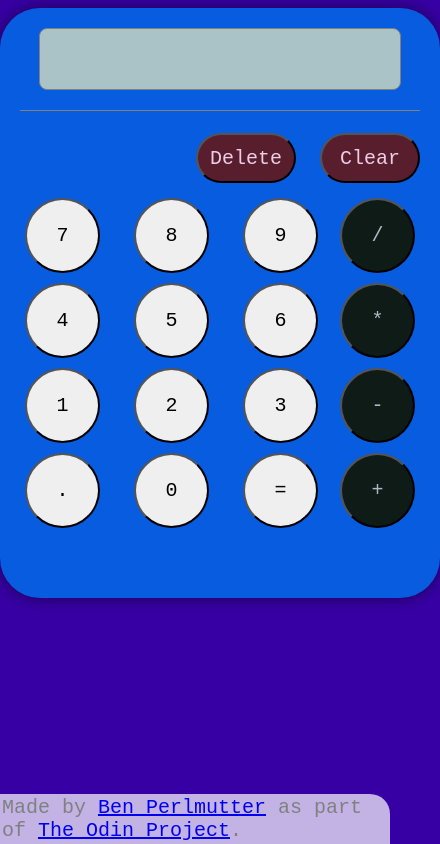
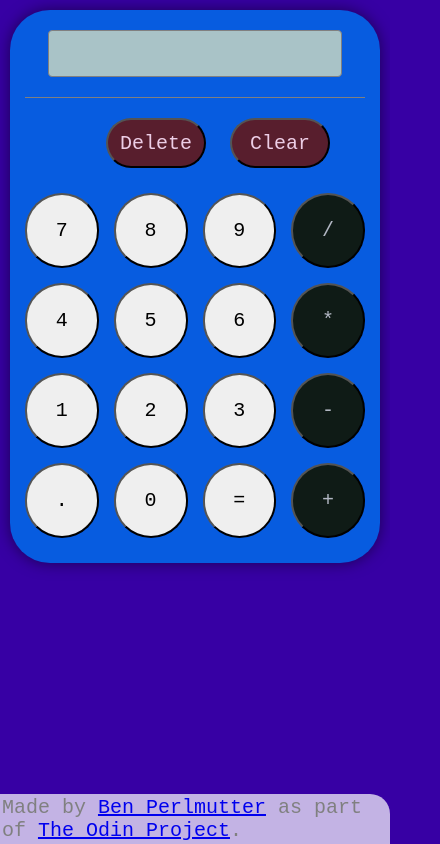
Before and after one commit to bpmutter/calculator, a plain HTML site: page index.html in a window 390 px wide. Shown: the whole page, 440 px wide, since content can reach past the window. Drawn offline with Linux system fonts and the light colour scheme.

Commit message:
mobile optimize

```diff
--- a/index.html
+++ b/index.html
@@ -10,10 +10,13 @@
   <style media="screen" rel="stylesheet/css">
 
   </style>
+  <meta name="viewport" content="width=device-width, initial-scale=1, minimum-scale=1" />
+
 
 </head>
 
 <body>
+  <div id="main">
 
     <div id="calculator">
       <!-- where the calculator goes -->
@@ -25,51 +28,32 @@
           <button type="button" name="delete" id="delete">Delete</button>
           <button type="button" name="Clear" id="clear">Clear</button>
         </div>
-      <div class="clear"></div>
-
-      <div id="buttonsToDisplay">
-        <div id="buttonsLeft">
-
-          <div class="buttonRow">
-            <button type="button" name="seven" class="numButton">7</button>
-            <button type="button" name="eight" class="numButton">8</button>
-            <button type="button" name="nine" class="numButton">9</button>
-          </div>
-          <div class="buttonRow">
-            <button type="button" name="four" class="numButton">4</button>
-            <button type="button" name="five" class="numButton">5</button>
-            <button type="button" name="six" class="numButton">6</button>
-          </div>
-          <div class="buttonRow">
-            <button type="button" name="one" class="numButton">1</button>
-            <button type="button" name="two" class="numButton">2</button>
-            <button type="button" name="three" class="numButton">3</button>
-          </div>
-          <div class="buttonRow">
-            <button type="button" name="decimal" class="numButton">.</button>
-            <button type="button" name="zero" class="numButton">0</button>
+        <button type="button" name="seven" class="numButton" id="seven">7</button>
+        <button type="button" name="eight" class="numButton" id="eight">8</button>
+        <button type="button" name="nine" class="numButton" id="nine">9</button>
+        <button type="button" name="four" class="numButton" id="four">4</button>
+        <button type="button" name="five" class="numButton" id="five">5</button>
+        <button type="button" name="six" class="numButton" id="six">6</button>
+        <button type="button" name="one" class="numButton" id="one">1</button>
+        <button type="button" name="two" class="numButton" id="two">2</button>
+        <button type="button" name="three" class="numButton" id="three">3</button>
+        <button type="button" name="decimal" class="numButton" id="decimal">.</button>
+        <button type="button" name="zero" class="numButton" id="zero">0</button>
         <button type="button" name="equals" id="equals">=</button>
+        <button type="button" name="divide" class="operator" id="divide">/</button>
+        <button type="button" name="multiply" class="operator" id="multiply">*</button>
+        <button type="button" name="subtract" class="operator" id="subtract">-</button>
+        <button type="button" name="add" class="operator" id="add">+</button>
       </div>
 
     </div>
-        <div id="operatorsRight">
-          <ul>
-            <li><button type="button" name="divide" class="operator">/</button></li>
-            <li><button type="button" name="multiply" class="operator">*</button></li>
-            <li><button type="button" name="subtract" class="operator">-</button></li>
-            <li><button type="button" name="add" class="operator">+</button></li>
-          </ul>
-        </div>
-      </div>
   </div>
 
-  </div>
-
-  <div id="signature">
+  <footer id="signature">
     <p>Made by <a href="https://github.com/bpmutter">
         Ben Perlmutter</a> as part of
       <a href="https://www.theodinproject.com/">The Odin Project</a>.</p>
-  </div>
+  </footer>
   <script type="text/javascript" src="script.js"></script>
 </body>
 
--- a/styles.css
+++ b/styles.css
@@ -10,10 +10,7 @@ div{
 }
 
 body{
-
   background-color: #3700A4;
-  background-size: cover;
-  background-attachment: fixed;
   font-family: monospace;
   font-size: 12px;
   color: 	#404040;
@@ -34,22 +31,21 @@ button{
   font-size: 20px;
 
   border-radius: 3em;
-  padding: .4em;
 
 }
 button:focus {
   outline:0;
-
 }
 
 
 #calculator{
   background-color: #075CE0;
-  height: 550px;
+  height: 625x;
   width: 400px;
   margin:0 auto;
   margin-top: 2%;
   padding: 20px;
+  padding-bottom: 30px;
   box-shadow: 0 0 15px rgba(0,0,0,0.5);
   border-radius: 1em;
   font-size: 40px;
@@ -57,26 +53,33 @@ button:focus {
 }
 #display{
   margin: 0 auto;
+
   padding: 25px;
-  width:350px;
+  width:80%;
   height: 50px;
   border: grey solid 1px;
   border-radius: .2em;
   background-color: #A9C3C7;
-  padding: 5px;
-
   text-align: right;
 }
 #allButtons{
   padding-top: 20px;
   margin-top: 20px;
   border-top: solid grey 1px;
+  display: grid;
+  grid-template-columns: repeat(4, 1fr);
+  grid-template-rows: 60px repeat(4, 1fr);;
+  grid-gap: 15px;
 }
 
 #removers{
-  position:relative;
-  float: right;
+  grid-column: 1/5;
+  grid-row:1/2;
+  align-self:end;
+  justify-self: flex-end;
   padding-bottom: 10px;
+
+
 }
 #removers button{
   background-color: #581E2D;
@@ -85,45 +88,139 @@ button:focus {
   height: 50px;
 }
 
-#buttonsLeft{
-  position: relative;
-  float: left;
-}
-#buttonsLeft button{
-  margin: 5px;
-  width: 75px;
+.numButton, #equals{
+  width: 100%;
   height: 75px;
+  justify-self: center;
 }
 
-#operatorsRight{
-  position: relative;
-  float: right;
-  vertical-align: middle;
-}
-#operatorsRight button{
+.operator{
   background-color: #0F1B16;
   color: #B2B7C3;
-  margin: 5px;
-  width: 75px;
+  width: 100%;
   height: 75px;
+  align-self: center;
+  justify-self: center;
+
 }
 
-#operatorsRight ul{
-  list-style: none;
+/* grid locations */
+#seven{
+  grid-row: 2/3;
+  grid-column: 1/2;
 }
+#eight{
+  grid-row: 2/3;
+  grid-column:2/3
+}
+#nine{
+  grid-row: 2/3;
+  grid-column:3/4;
+}
+#divide{
+  grid-row: 2/3;
+  grid-column: 4/5;
+}
+/* new row */
+#four{
+  grid-row: 3/4;
+  grid-column: 1/2;
+}
+
+#five{
+  grid-row: 3/4;
+  grid-column: 2/3;
+}
+#six{
+  grid-row: 3/4;
+  grid-column: 3/4;
+}
+#multiply{
+  grid-row: 3/4;
+  grid-column: 4/5;
+}
+
+/* new row */
+#one{
+  grid-row: 4/5;
+  grid-column: 1/2;
+}
+
+#two {
+  grid-row: 4/5;
+  grid-column: 2/3;
+}
+
+#three{
+  grid-row: 4/5;
+  grid-column: 3/4;
+}
+
+#subtract{
+  grid-row: 4/5;
+  grid-column: 4/5;
+}
+/* new row */
+#decimal{
+  grid-row: 5/6;
+  grid-column: 1/2;
+}
+
+#zero{
+  grid-row: 5/6;
+  grid-column: 2/3;
+}
+
+#equals{
+  grid-row: 5/6;
+  grid-column: 3/4;
+}
+
+#add{
+  grid-row: 5/6;
+  grid-column: 4/5;
+}
+
 
 
 #signature{
   font-size: 20px !important;
-  position: absolute;
-  bottom: 0%;
-  left:0%;
+  position: fixed;
+  bottom: 0;
   padding: .5%;
   border-radius: 0 1em 0 0;
   color: #808080;
   background-color: rgb(255,255,255,.7);
 }
 
-.clear{
-  clear: both;
+@media screen and (max-width: 600px){
+  #calculator{
+    width: auto;
+    height: auto;
+    margin: 10px;
+    padding: 20px 15px 25px 15px;
+  }
+
+  #removers{
+    padding-right: 35px;
+  }
+
+  #display{
+    height: 25px;
+    font-size: 20px;
+    padding:10px;
+  }
 }
+
+  @media screen and (max-width:350px){
+    .numButton, #equals, .operator{
+      height: 50px;
+    }
+    #removers {
+      padding-right: 0px;
+      height: 50px;
+    }
+    removers button{
+      font-size:16px;
+    }
+  }
```
Lines whose indentation alone changed are shown as unchanged.
